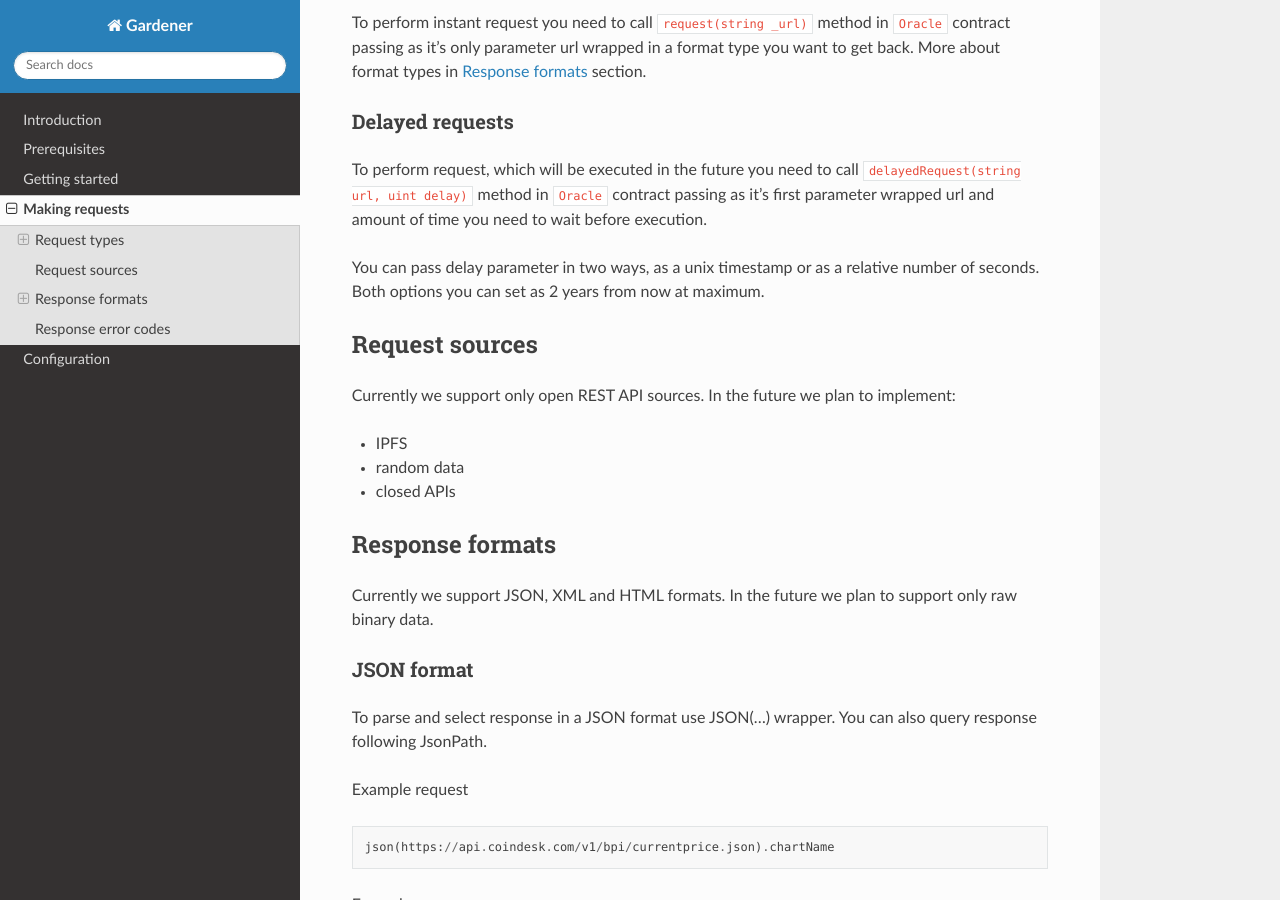
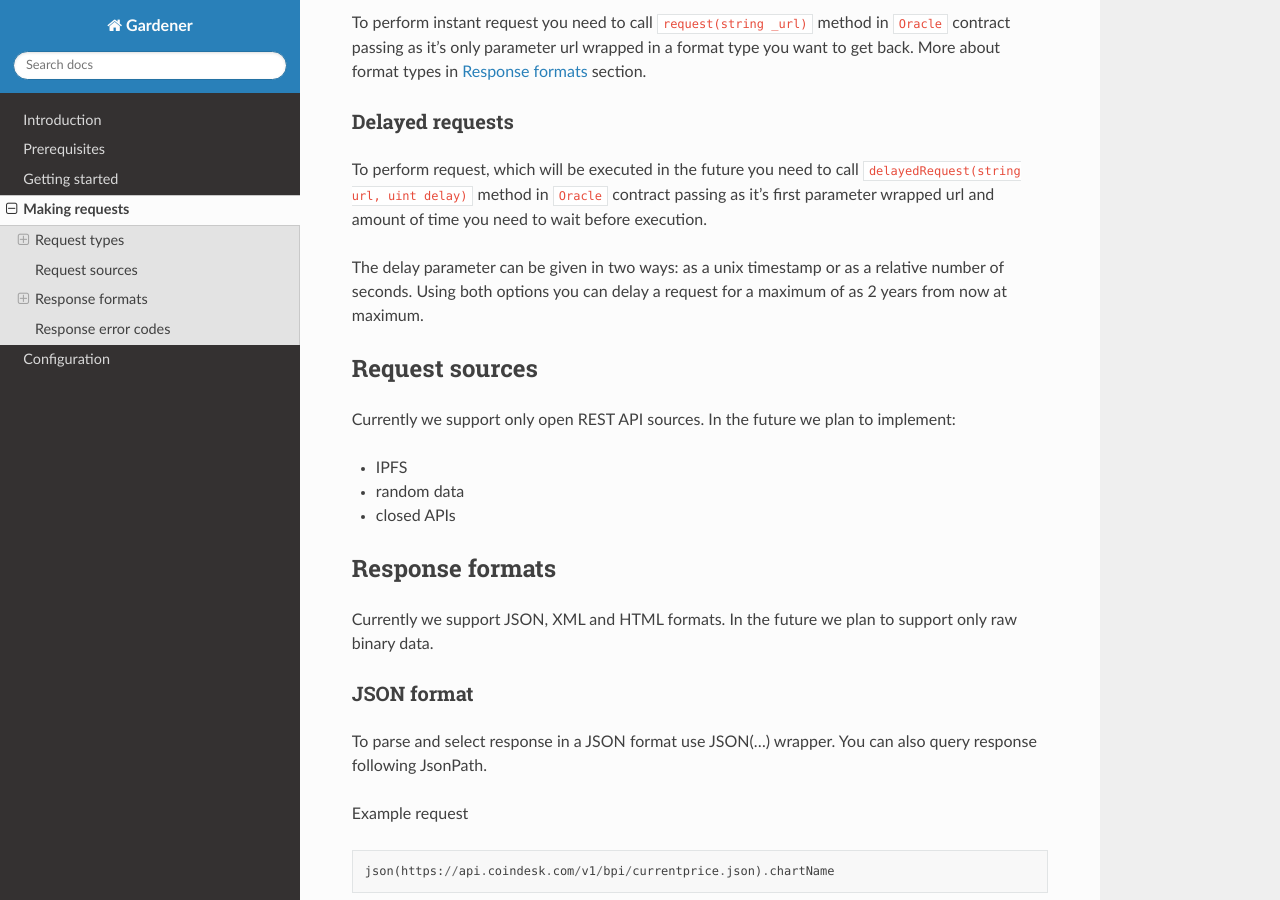
Before and after one commit to EspeoBlockchain/gardener-server, a Sphinx documentation site: the page built from docs/making-requests.rst, in a window 1280 px wide and 900 px high, scrolled down 351 px. Built offline with Sphinx 7.4.7 and the Read the Docs theme 2.0.0, drawn with Linux system fonts in a browser that asks for light colours.

Commit message:
Fix grammar

```diff
--- a/docs/making-requests.rst
+++ b/docs/making-requests.rst
@@ -19,7 +19,7 @@ Delayed requests
 
 To perform request, which will be executed in the future you need to call :code:`delayedRequest(string url, uint delay)` method in :code:`Oracle` contract passing as it's first parameter wrapped url and amount of time you need to wait before execution.
 
-You can pass delay parameter in two ways, as a unix timestamp or as a relative number of seconds. Both options you can set as 2 years from now at maximum.
+The delay parameter can be given in two ways: as a unix timestamp or as a relative number of seconds. Using both options you can delay a request for a maximum of as 2 years from now at maximum.
 
 Request sources
 ===============
```
